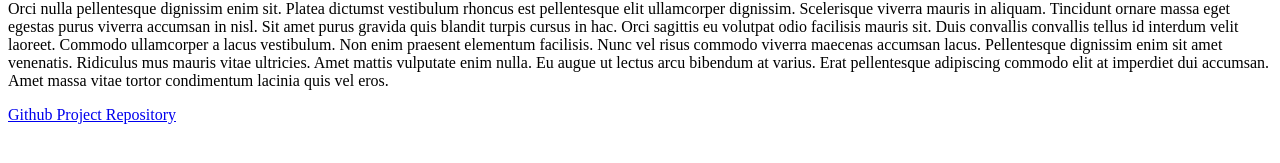
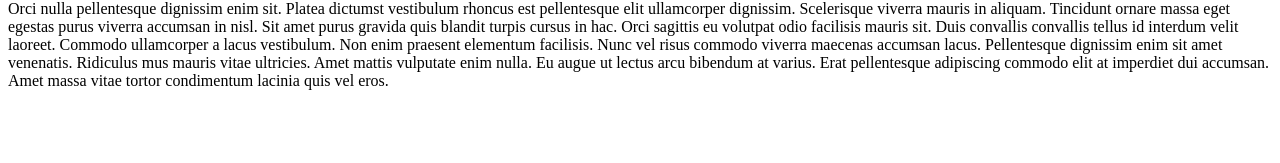
Before and after one commit to sjeffrey19/floppywalrus.github.io, a plain HTML site: page index.html in a window 1280 px wide. Shown: the part 629-792 px from the top of the page. Drawn offline with Linux system fonts and the light colour scheme.

Commit message:
Update index.html

```diff
--- a/index.html
+++ b/index.html
@@ -17,7 +17,6 @@
         Orci nulla pellentesque dignissim enim sit. Platea dictumst vestibulum rhoncus est pellentesque elit ullamcorper dignissim. Scelerisque viverra mauris in aliquam. Tincidunt ornare massa eget egestas purus viverra accumsan in nisl. Sit amet purus gravida quis blandit turpis cursus in hac. Orci sagittis eu volutpat odio facilisis mauris sit. Duis convallis convallis tellus id interdum velit laoreet. Commodo ullamcorper a lacus vestibulum. Non enim praesent elementum facilisis. Nunc vel risus commodo viverra maecenas accumsan lacus. Pellentesque dignissim enim sit amet venenatis. Ridiculus mus mauris vitae ultricies. Amet mattis vulputate enim nulla. Eu augue ut lectus arcu bibendum at varius. Erat pellentesque adipiscing commodo elit at imperdiet dui accumsan. Amet massa vitae tortor condimentum lacinia quis vel eros.
     </p>
 
-<a href="https://github.com/sjeffrey19/Floppy-Walrus">Github Project Repository</a>
 </body>
 
 </html>
```
